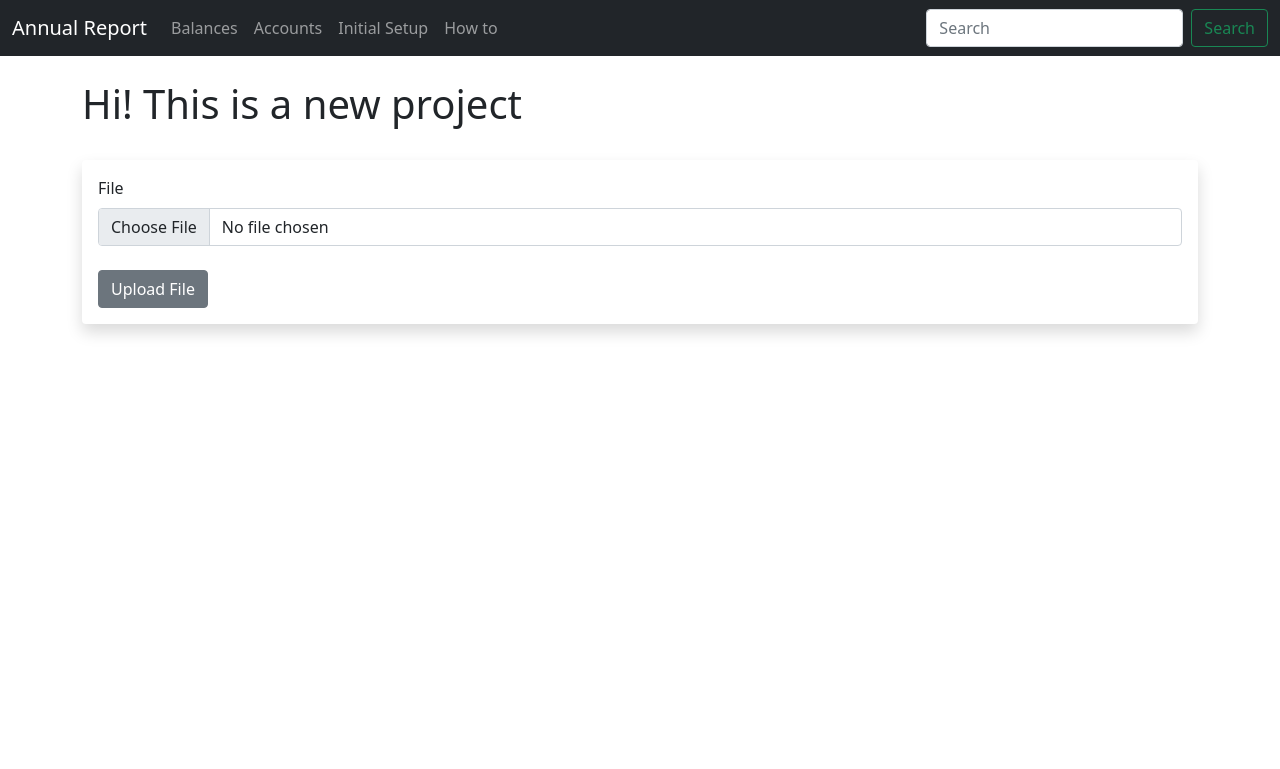
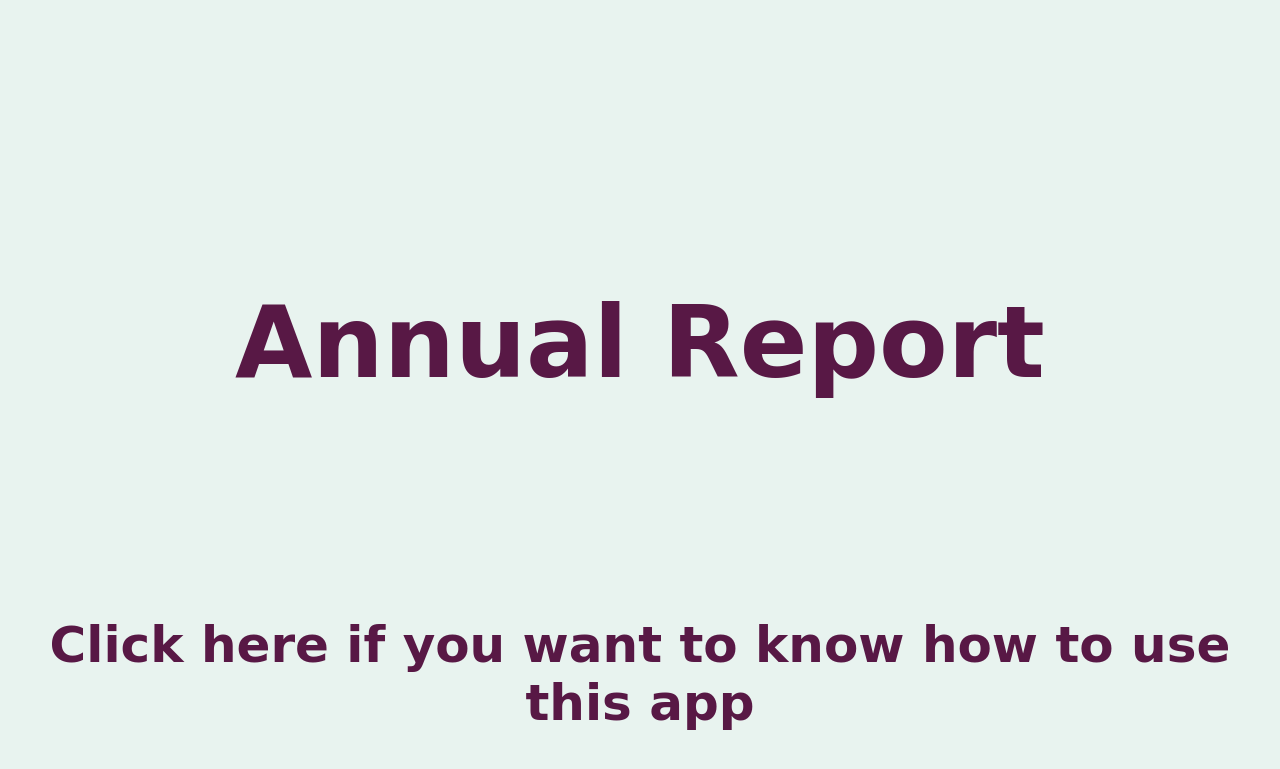
Before and after one commit to DataPavel/annual-report, a Flask app: page / in a window 1280 px wide. Shown: the top 769 px of the page. Run offline with Flask 2, Linux system fonts and the light colour scheme; some libraries are stand-ins or nearby versions.

Commit message:
Add index page

```diff
--- a/app.py
+++ b/app.py
@@ -39,7 +39,12 @@ def allowed_file(filename):
            filename.rsplit('.', 1)[1].lower() in ALLOWED_EXTENSIONS
 columns = ['Date', 'Company', 'Studio', 'Project', 'Category', 'Country',
        'Country_code', 'OS', 'Counterparty', 'Amount_USD']
-@app.route('/', methods=['GET',"POST"])
+
+@app.route('/')
+def index():
+    return render_template('index.html')
+
+@app.route('/upload/', methods=['GET',"POST"])
 def upload():
     form = UploadFile()
     if form.validate_on_submit():
@@ -57,14 +62,14 @@ def upload():
                 # Delete file from upload folder
                 os.remove(file_path)
                 flash('The file has been uploaded')
-                return render_template('test.html', form=form)
+                return render_template('upload.html', form=form)
             else:
                 # Delete file from upload folder
                 os.remove(file_path)
-                flash('Please check column names')
-                return render_template('test.html', form=form)
+                flash('Please check the column names')
+                return render_template('upload.html', form=form)
 
         else:
-            flash('make sure you upload csv or xlsx or txt format')
-            return render_template('test.html', form=form)
-    return render_template('test.html', form=form)
+            flash('Make sure you upload file in csv or xlsx format')
+            return render_template('upload.html', form=form)
+    return render_template('upload.html', form=form)
--- /dev/null
+++ b/templates/index.html
@@ -0,0 +1,38 @@
+<!doctype html>
+<html lang="en">
+  <head>
+    <!-- Required meta tags -->
+    <meta charset="utf-8">
+    <meta name="viewport" content="width=device-width, initial-scale=1">
+    <style>
+body {
+  font-family: 'Philosofer', cursive;
+  background: #E8F3EF;
+}
+</style>
+
+
+    <title>Annual Report</title>
+  </head>
+  <body>
+    <br/><br/><br/><br/><br/><br/><br/><br/><br/><br/><br/>
+    <a style="text-decoration: none;">
+ <h1 align="center" style="font-size:100px; color:#581845;">
+ Annual Report
+</h1></a>
+
+
+  <br/><br/><br/><br/><br/><br/>
+    <a href="#" style="text-decoration: none;">
+      <h1 align="center" style="font-size:50px; color:#581845;">
+        Click here if you want to know how to use this app
+      </h1>
+    </a>
+
+
+
+
+
+
+  </body>
+</html>
--- a/templates/navbar.html
+++ b/templates/navbar.html
@@ -1,6 +1,6 @@
 <nav class="navbar sticky-top navbar-expand-lg navbar-dark bg-dark">
   <div class="container-fluid">
-    <a class="navbar-brand" href="#">Annual Report</a>
+    <a class="navbar-brand" href="{{ url_for('index') }}">Annual Report</a>
     <button class="navbar-toggler" type="button" data-bs-toggle="collapse" data-bs-target="#navbarSupportedContent" aria-controls="navbarSupportedContent" aria-expanded="false" aria-label="Toggle navigation">
       <span class="navbar-toggler-icon"></span>
     </button>
@@ -10,10 +10,7 @@
           <a class="nav-link" href="#">Balances</a>
         </li>
         <li class="nav-item">
-          <a class="nav-link" href="#">Accounts</a>
-        </li>
-        <li class="nav-item">
-          <a class="nav-link" href="#">Initial Setup</a>
+          <a class="nav-link" href="{{ url_for('upload') }}">Upload files</a>
         </li>
         <li class="nav-item">
           <a class="nav-link" href="#">How to</a>
--- a/templates/test.html
+++ b/templates/upload.html
@@ -3,7 +3,7 @@
 {% block content %}
 
 
-<h1>Hi! This is a new project</h1>
+<h1>Here you can upload files to AWS S3 Storage</h1>
 <br/>
 {% for message in get_flashed_messages() %}
 
```
